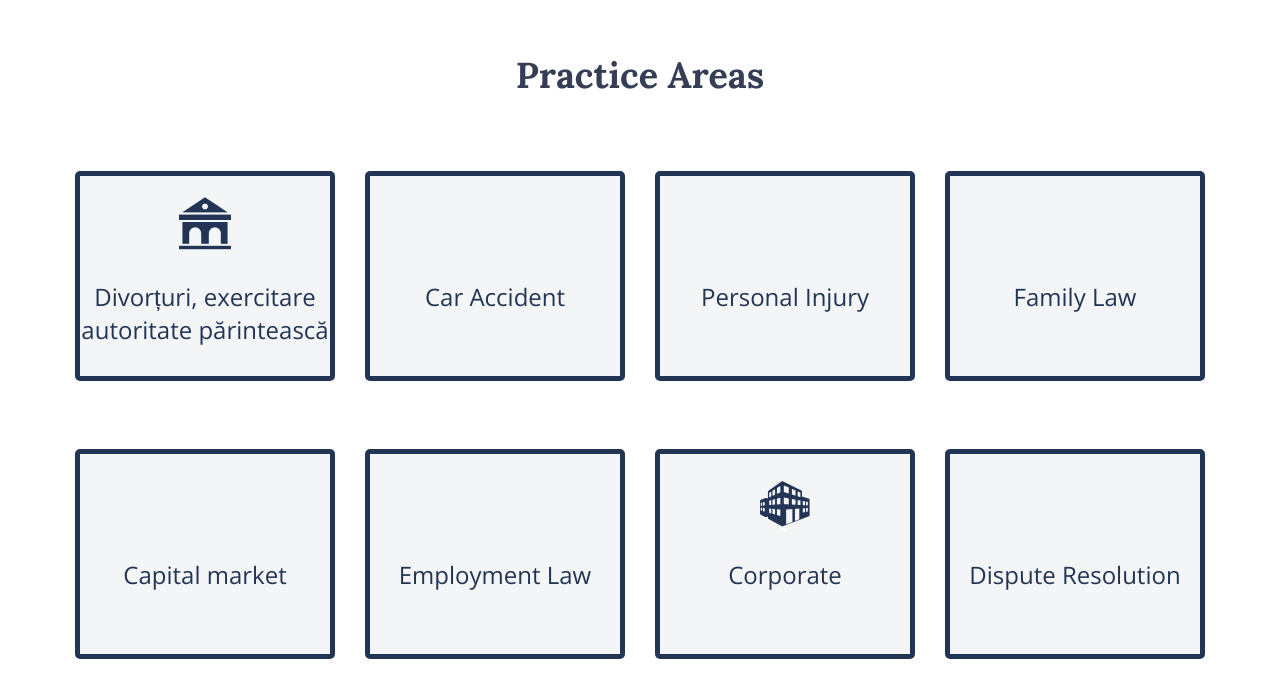
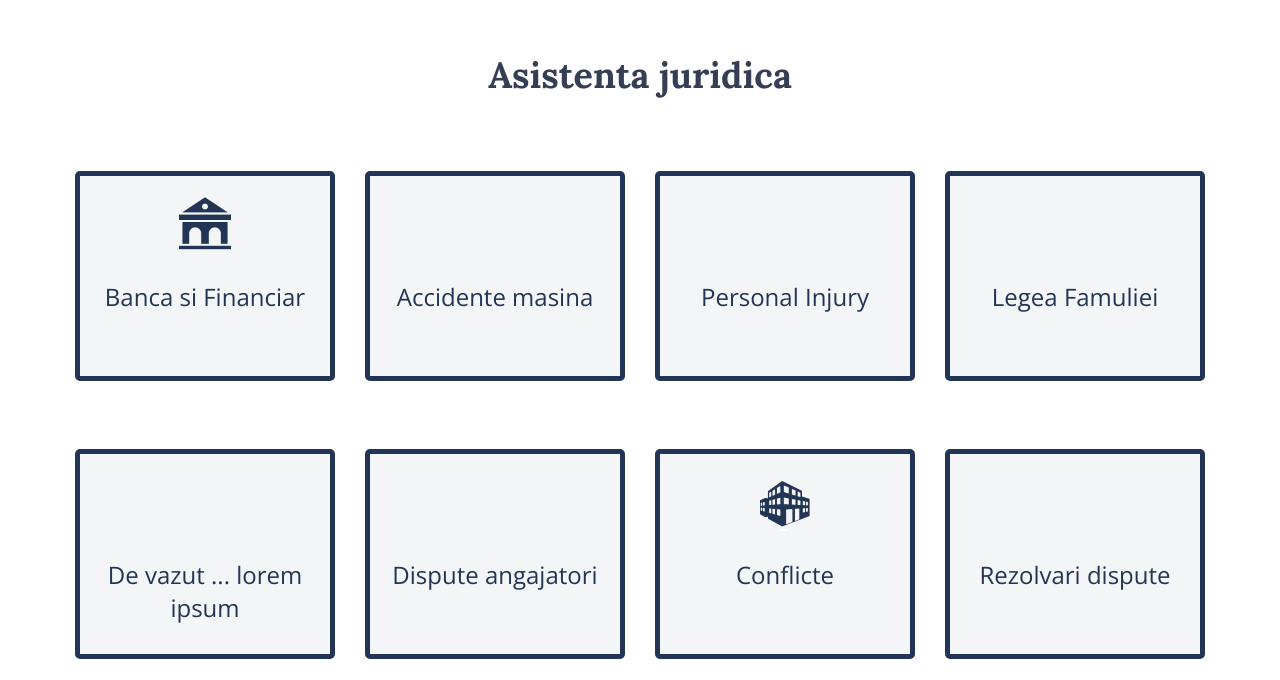
Before and after one commit to yo8aiv/avocat, a plain HTML site: page index.html in a window 1280 px wide. Shown: the part 920-1600 px from the top of the page. Drawn offline with nearby package versions, Linux system fonts and the light colour scheme.

Commit message:
Update index.html

```diff
--- a/index.html
+++ b/index.html
@@ -42,21 +42,21 @@
                         <!-- / menu box \ -->
                         <nav class="menuBox">
                             <ul class="menu">
-                              <li><a class="" href="#practiceArea">Practice Area</a></li>
-                              <li><a href="#lawyers">Lawyers</a></li>
-                              <li><a href="#testimonials">Testimonials</a></li>
-                              <li><a href="#contactUs">Contact Us</a></li>
+                              <li><a class="" href="#practiceArea">Servicii</a></li>
+                              <li><a href="#lawyers">Avocati</a></li>
+                              <li><a href="#testimonials">Testimoniale</a></li>
+                              <li><a href="#contactUs">Contact</a></li>
                             </ul>
                         </nav>
                         <!-- \ menu box / -->
                         <div class="workingSec">
                            <ul>
                               <li>
-                                 <h6>10am to 6pm</h6>
-                                 <p>Our Working Hours Mon-Fri</p>
+                                 <h6>10 to 15</h6>
+                                 <p>Programul nostru Mon-Fri</p>
                               </li>
                               <li>
-                                 <a href="tel:9898658955">+919898658955</a>
+                                 <a href="tel:9898658955">+40748013725</a>
                                  <p>Call us for free Consultation</p>
                               </li>
                            </ul>
@@ -84,18 +84,18 @@
            <!-- \ Practice Areas  / -->
             <section class="practicesSec" id="practiceArea">
                <div class="center">
-                   <h3>Practice Areas</h3>
+                   <h3>Asistenta juridica</h3>
                    <ul>
                       <li>
                          <div class="areaSec">
                             <i class="list1">bank</i>
-                            <p> Divorțuri, exercitare autoritate părintească</p>
+                            <p>Banca si Financiar</p>
                          </div>
                       </li>
                       <li>
                          <div class="areaSec">
                             <i class="list2">bank</i>
-                            <p>Car Accident</p>
+                            <p>Accidente masina</p>
                          </div>
                       </li>
                       <li>
@@ -107,31 +107,31 @@
                       <li>
                          <div class="areaSec">
                             <i class="list4">bank</i>
-                            <p>Family Law</p>
+                            <p>Legea Famuliei</p>
                          </div>
                       </li>
                       <li>
                          <div class="areaSec">
                             <i class="list5">bank</i>
-                            <p>Capital market</p>
+                            <p>De vazut ... lorem ipsum</p>
                          </div>
                       </li>
                       <li>
                          <div class="areaSec">
                             <i class="list6">bank</i>
-                            <p>Employment Law</p>
+                            <p>Dispute angajatori</p>
                          </div>
                       </li>
                       <li>
                          <div class="areaSec">
                             <i class="list7">bank</i>
-                            <p>Corporate</p>
+                            <p>Conflicte </p>
                          </div>
                       </li>
                       <li>
                          <div class="areaSec">
                             <i class="list8">bank</i>
-                            <p>Dispute Resolution</p>
+                            <p>Rezolvari dispute</p>
                          </div>
                       </li>
                    </ul>
```
